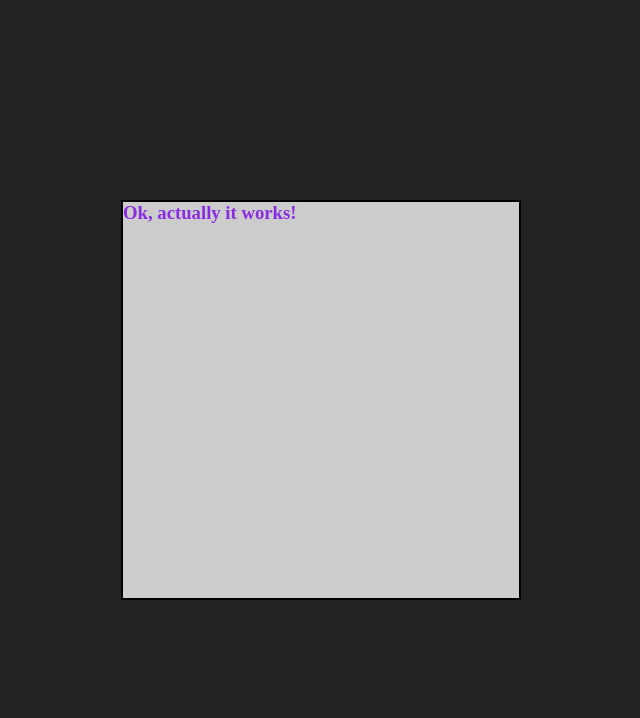
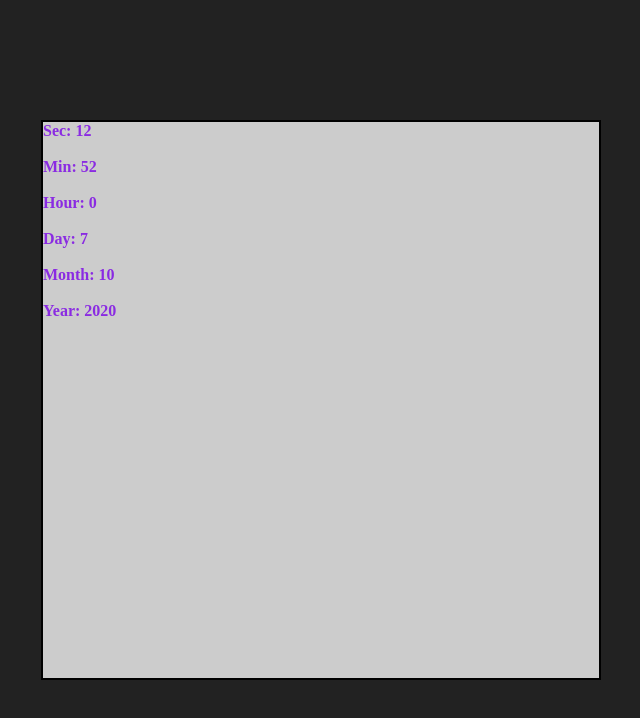
Before and after one commit to GTFTT/clock, a React app: page / in a window 1280 px wide. Shown: the top 718 px of the page, without its empty margins (319-959 px from the left). Built offline with nearby package versions, Linux system fonts and the light colour scheme; the HTML template or start-up script is replaced by a standard one.

Commit message:
Time state setup

```diff
--- a/src/components/clock/index.js
+++ b/src/components/clock/index.js
@@ -4,11 +4,57 @@ import Style from './style.module.css';
 export default class Clock extends Component {
     constructor(props) {
         super(props);
+
+        //Init state
+        const currentDate = new Date();
+        this.state = {
+            currentTime: new Date().toUTCString(),
+            curSec: currentDate.getSeconds(),
+            curMin: currentDate.getMinutes(),
+            curHour: currentDate.getHours(),
+
+            curDay: currentDate.getDate(), //Returns day of the month, don't mismatch with getDay which returns day of the week
+            curMoth: currentDate.getMonth(),
+            curYear: currentDate.getFullYear()
+        }
+
+        //Update state every one second
+        setInterval((function() {
+            const currentDate = new Date();
+            this.setState({
+                curSec: currentDate.getSeconds(),
+                curMin: currentDate.getMinutes(),
+                curHour: currentDate.getHours(),
+
+                curDay: currentDate.getDate(), //Returns day of the month, don't mismatch with getDay which returns day of the week
+                curMoth: currentDate.getMonth(),
+                curYear: currentDate.getFullYear()
+            });
+        }).bind(this), 1000);
     }
 
     render() {
-        return <div className={Style.container}>
-            <h3>Ok, actually it works!</h3>
-        </div>
+        // setInterval(function(){ alert(new Date().toUTCString()); }, 3000);
+        return (
+            <div className={Style.container}>
+                <h4>Sec: {this.state.curSec}</h4>
+                <br/>
+
+                <h4>Min: {this.state.curMin}</h4>
+                <br/>
+
+                <h4>Hour: {this.state.curHour}</h4>
+                <br/>
+
+                <h4>Day: {this.state.curDay}</h4>
+                <br/>
+
+                <h4>Month: {this.state.curMoth}</h4>
+                <br/>
+
+                <h4>Year: {this.state.curYear}</h4>
+                <br/>
+            </div>
+        )
     }
 }
--- a/src/components/clock/style.module.css
+++ b/src/components/clock/style.module.css
@@ -1,5 +1,5 @@
 .container {
     border: 2px solid black ;
-    height: 50vh;
-    width: 50vh;
+    height: 70vh;
+    width: 70vh;
 }
```
